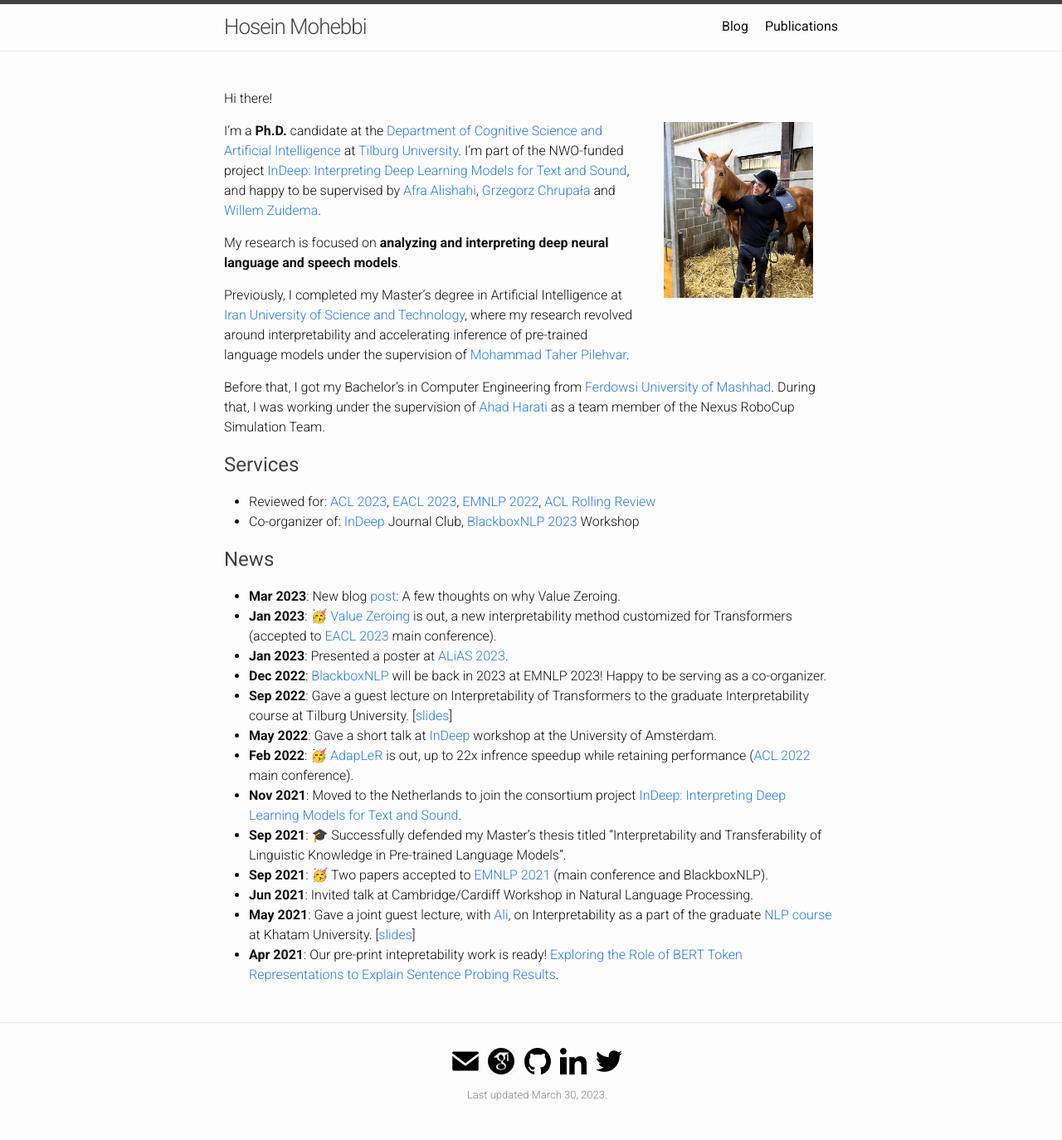
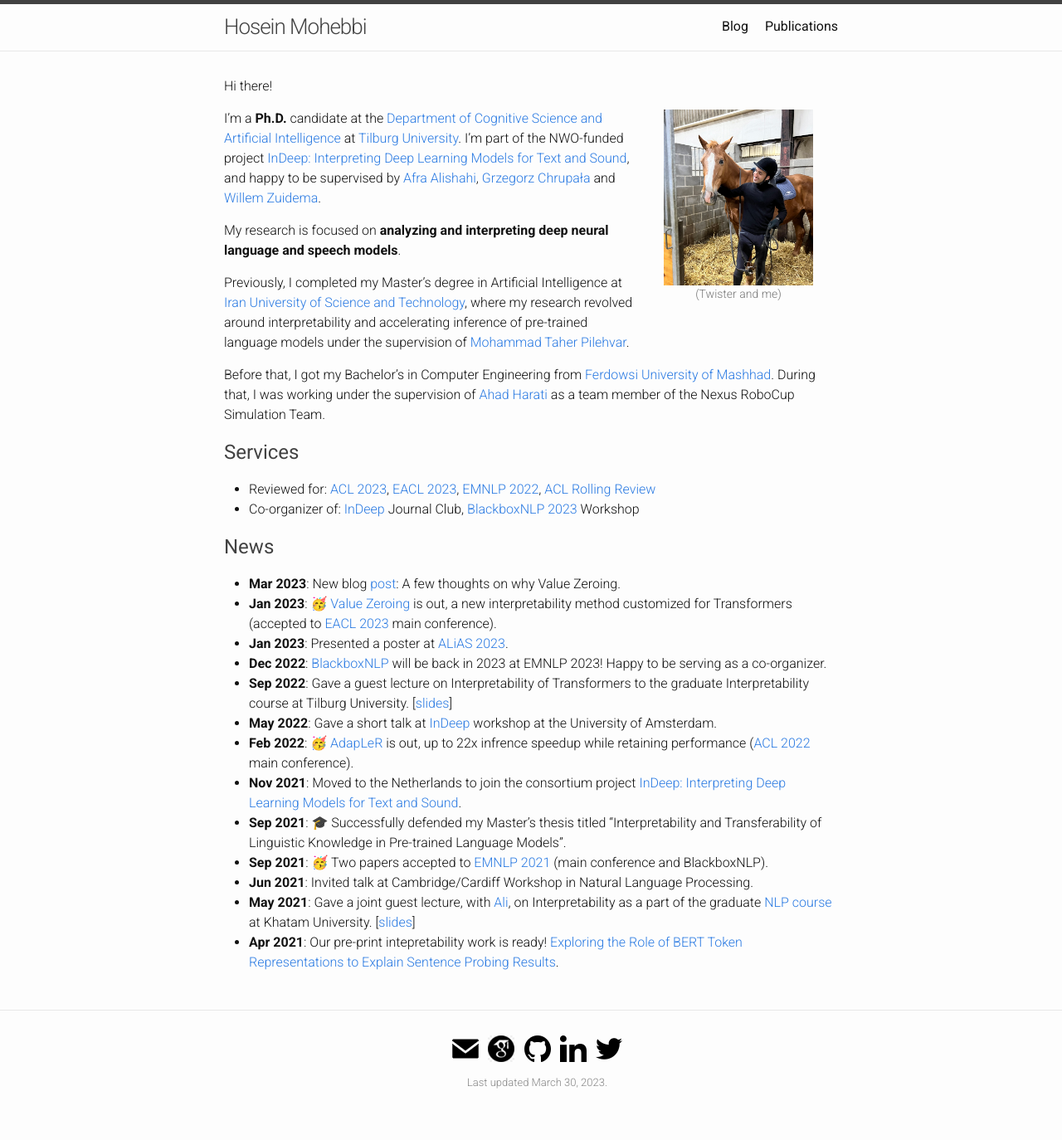
Before and after one commit to hmohebbi/hmohebbi.github.io, a Jekyll site: the page built from index.md, in a window 1280 px wide. Shown: the whole page at 83% size. Built offline with Jekyll 4.4.1, drawn with Linux system fonts in a browser that asks for light colours.

Commit message:
Update index.md

```diff
--- a/index.md
+++ b/index.md
@@ -13,7 +13,11 @@ layout: default
 </style>
 <!-- (comment) the image below can be found in img folder of this very project-->
 
-![me](/resources/people/me_3.jpg){: style="float: right; margin: 40px 30px; width: 180px;"}
+<!-- ![me](/resources/people/me_3.jpg){: style="float: right; margin: 40px 30px; width: 180px;"} -->
+<figure style="float: right; margin: 40px 30px;">
+  <img src="/resources/people/me_3.jpg" alt="Me" style="width: 180px;">
+  <figcaption style="display: block; text-align: center;"><span class="note">(Twister and me)</span></figcaption>
+</figure>
 
 Hi there!
 
```
